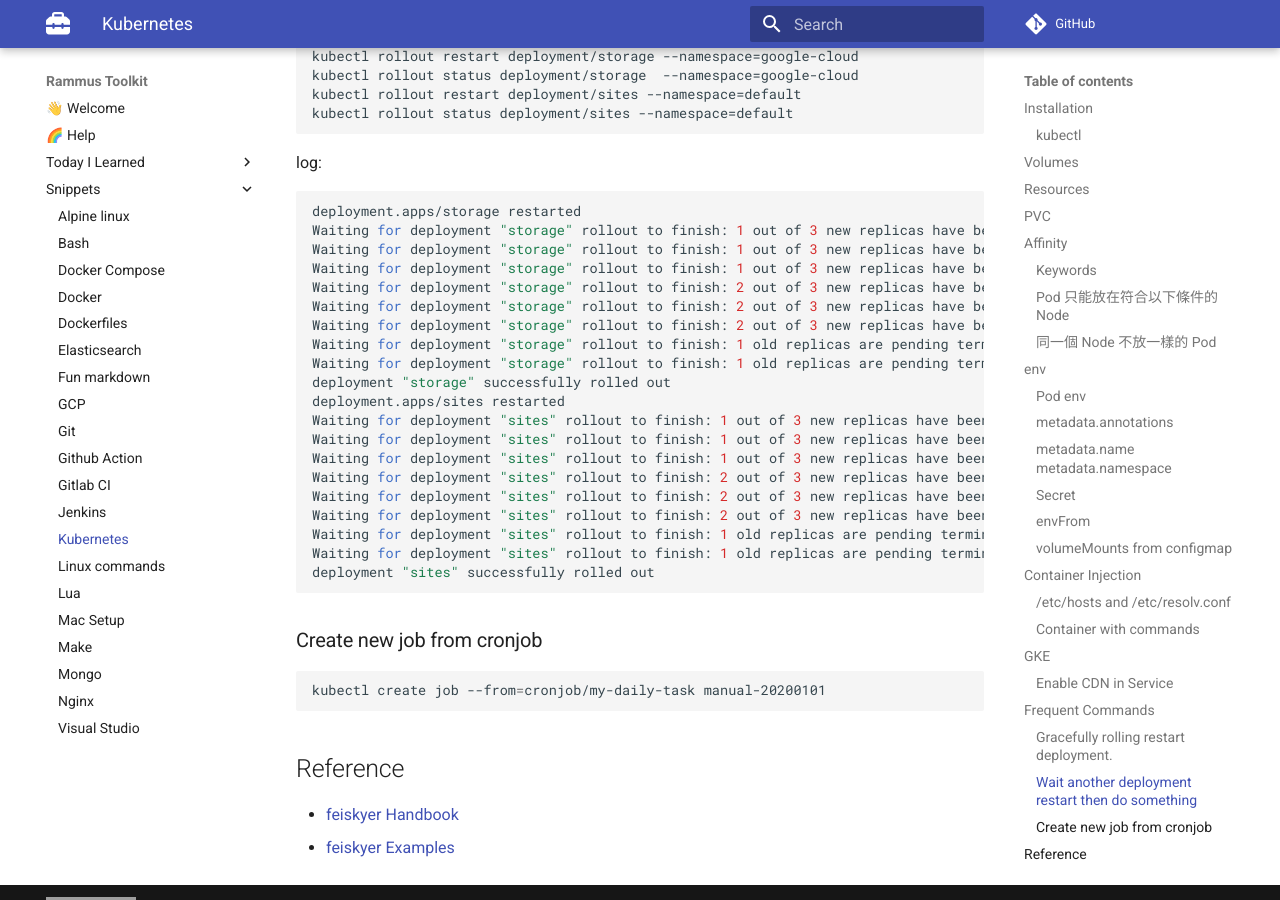
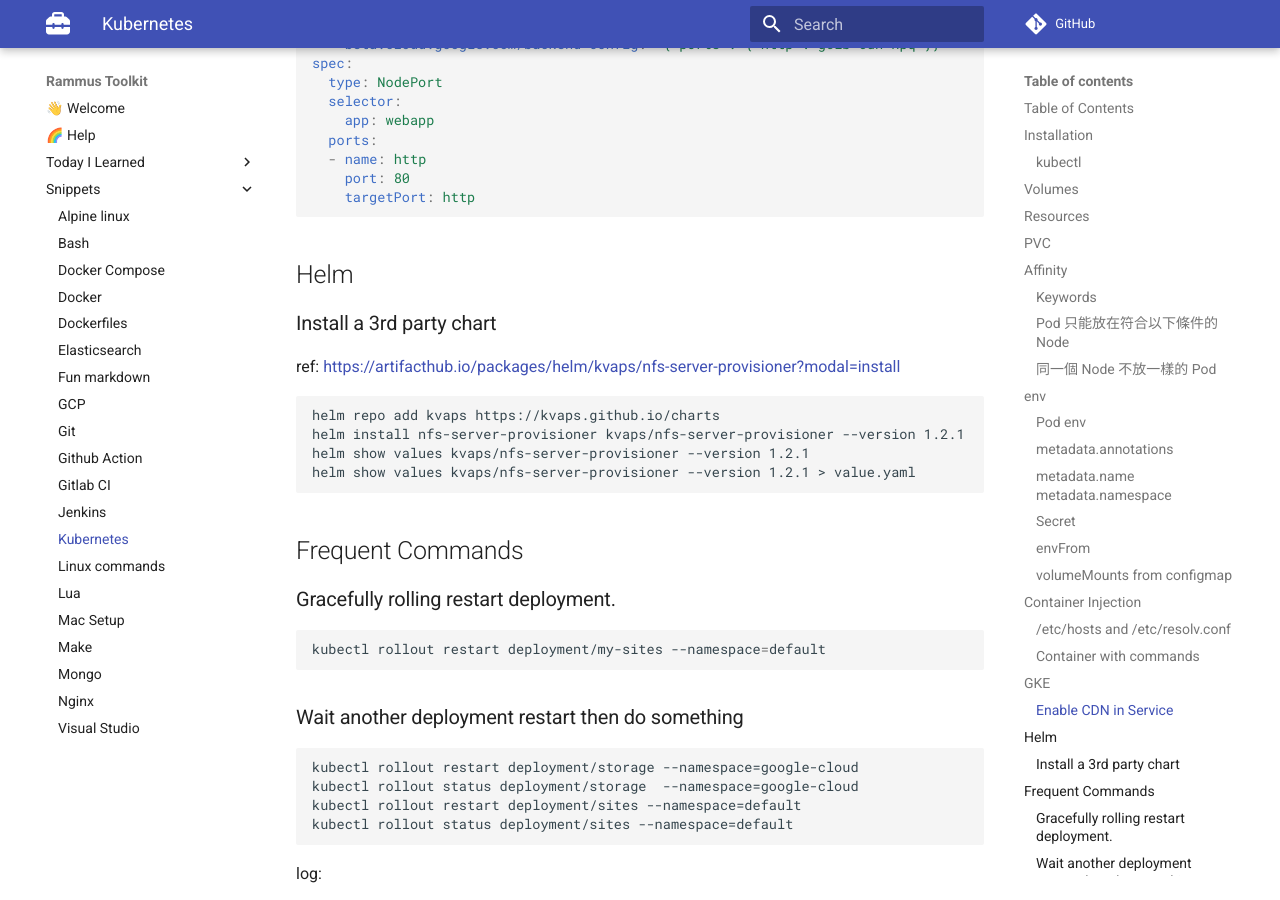
Before and after one commit to RammusXu/toolkit, an MkDocs documentation site: the page built from docs/snippets/kubernetes.md, in a window 1280 px wide and 900 px high, scrolled down 7801 px. Built offline with MkDocs 1.6.1 and Material for MkDocs 9.7.7, drawn with Linux system fonts in a browser that asks for light colours; comment, search, counter and statistics services are not loaded; some of the changed text lies outside the part shown; grey boxes are pictures that could not be loaded.

Commit message:
Add helm 3

````diff
--- a/docs/snippets/kubernetes.md
+++ b/docs/snippets/kubernetes.md
@@ -3,6 +3,14 @@
 ---
 
 Kubernetes cheatsheet, snippets, troubleshooting, tips, hints
+
+## Table of Contents
+- [Installation](#installation)
+- [Volumes](#volumes)
+- [Resources](#resources)
+- [PVC](#pvc)
+- [Affinity](#affinity)
+- [Helm](#helm)
 
 ## Installation
 ### kubectl
@@ -36,6 +44,15 @@
         volumeMounts:
         - name: mongo-socket
           mountPath: /tmp
+```
+
+```yaml
+      - name: myconfigmap
+        configMap:
+          name: myconfigmap
+      - name: mysecret
+        secret:
+          secretName: mysecret
 ```
 
 ## Resources
@@ -369,6 +386,17 @@
     targetPort: http
 ```
 
+## Helm
+### Install a 3rd party chart
+ref: https://artifacthub.io/packages/helm/kvaps/nfs-server-provisioner?modal=install
+
+```
+helm repo add kvaps https://kvaps.github.io/charts
+helm install nfs-server-provisioner kvaps/nfs-server-provisioner --version 1.2.1
+helm show values kvaps/nfs-server-provisioner --version 1.2.1
+helm show values kvaps/nfs-server-provisioner --version 1.2.1 > value.yaml
+```
+
 ## Frequent Commands
 ### Gracefully rolling restart deployment.
 ```bash
````
